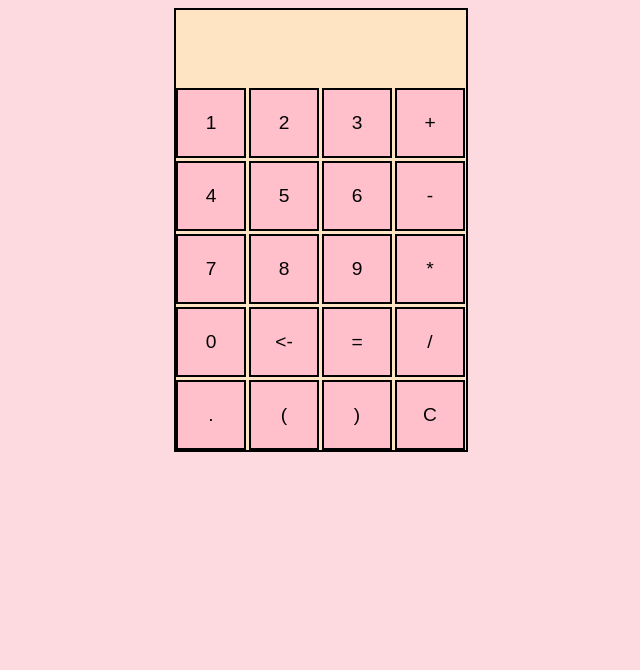
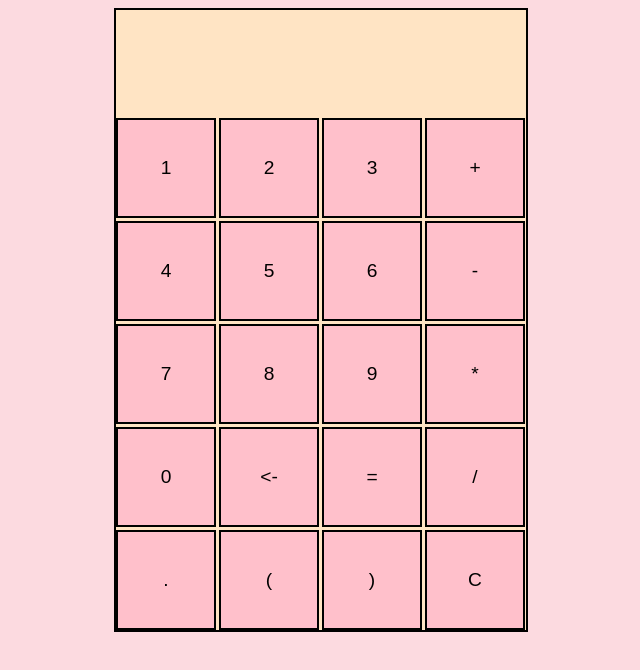
Before and after one commit to kashef7/calc, a plain HTML site: page index.html in a window 1280 px wide. Shown: the whole page, without its empty margins (319-959 px from the left). Drawn offline with Linux system fonts and the light colour scheme.

Commit message:
Update style.css made it alot bigger

```diff
--- a/style.css
+++ b/style.css
@@ -1,9 +1,9 @@
 .main{
     display: grid;
-    grid-template-rows: 75px 70px 70px 70px 70px 70px;
-    grid-template-columns: 70px 70px 70px 70px;
+    grid-template-rows: 105px 100px 100px 100px 100px 100px;
+    grid-template-columns: 100px 100px 100px 100px;
     border: 2px solid ;
-    width: 290px;
+    width: 410px;
     gap: 3px 3px;
     background-color: bisque;
     margin: 0 auto;
```
